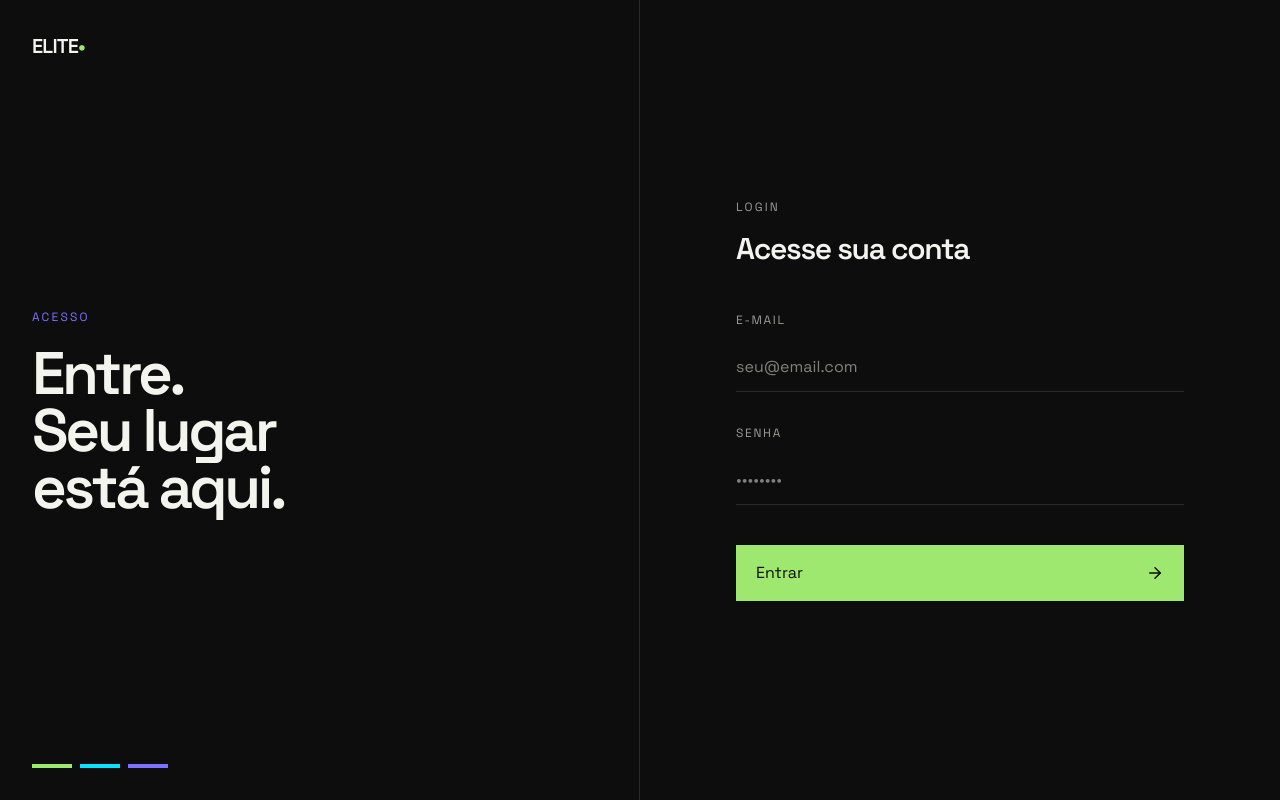
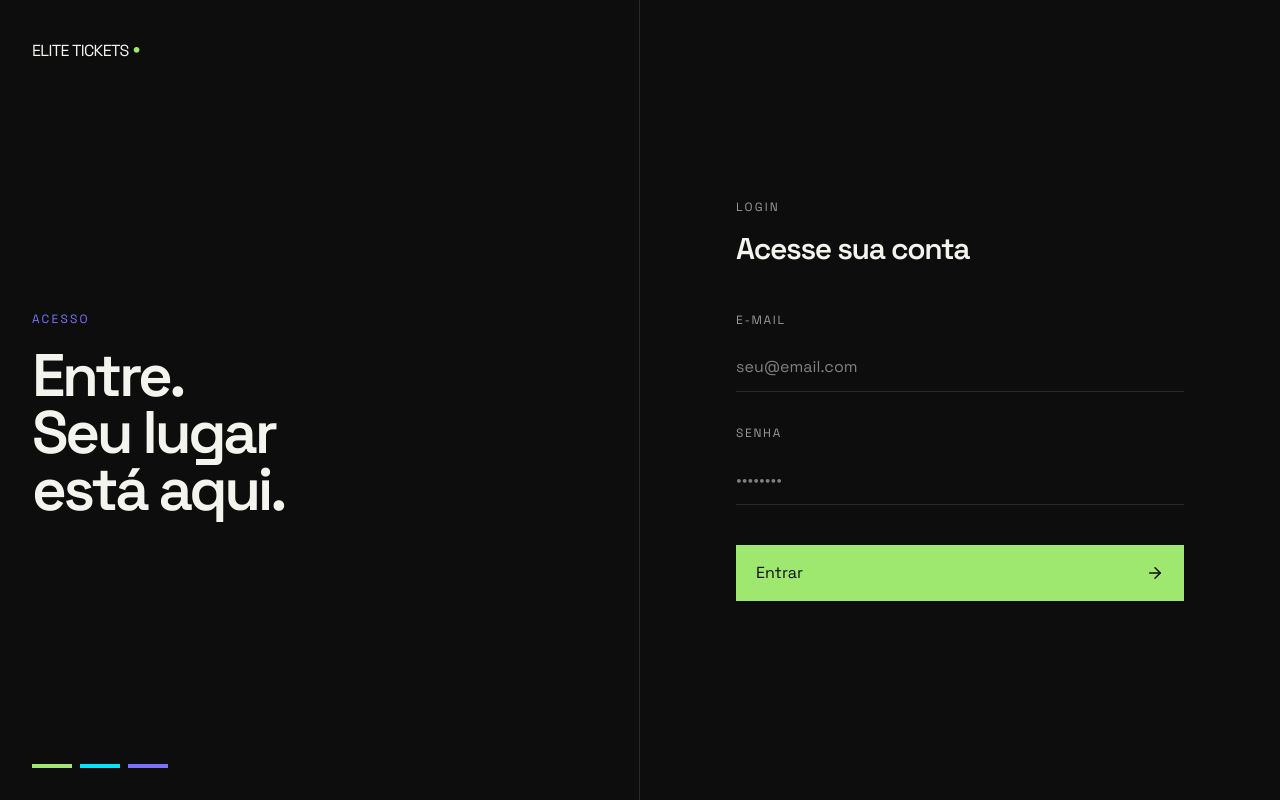
Before and after one commit to elanealencar/elite-dev, a Next.js app in the folder apps/web/: page /login in a window 1280 px wide. Built offline with nearby package versions, Linux system fonts and the light colour scheme; no server answers.

Commit message:
refactor(web): header login-content

```diff
--- a/apps/web/src/app/login/login-content.tsx
+++ b/apps/web/src/app/login/login-content.tsx
@@ -8,6 +8,7 @@ import { loginRequest } from "@/services/auth";
 import { useAuth } from "@/components/providers/auth-provider";
 
 import { useSearchParams } from "next/navigation";
+import Link from "next/link";
 
 export function LoginContent() {
   const router = useRouter();
@@ -72,12 +73,12 @@ export function LoginContent() {
       <div className="grid min-h-screen lg:grid-cols-2">
         <section className="flex flex-col justify-between border-b border-(--border) p-8 lg:border-b-0 lg:border-r">
           <div>
-            <span className="text-xl font-semibold tracking-[-0.04em]">
-              ELITE
-              <span className="text-(--accent-green)">
-                •
-              </span>
-            </span>
+            <Link
+            href="/"
+            className="text-xl font-semibold tracking-[-0.04em]"
+          >
+            ELITE TICKETS   <span className="text-(--accent-green) text-2xl">•</span>
+          </Link>
           </div>
 
           <div className="my-20 max-w-xl lg:my-0">
```
